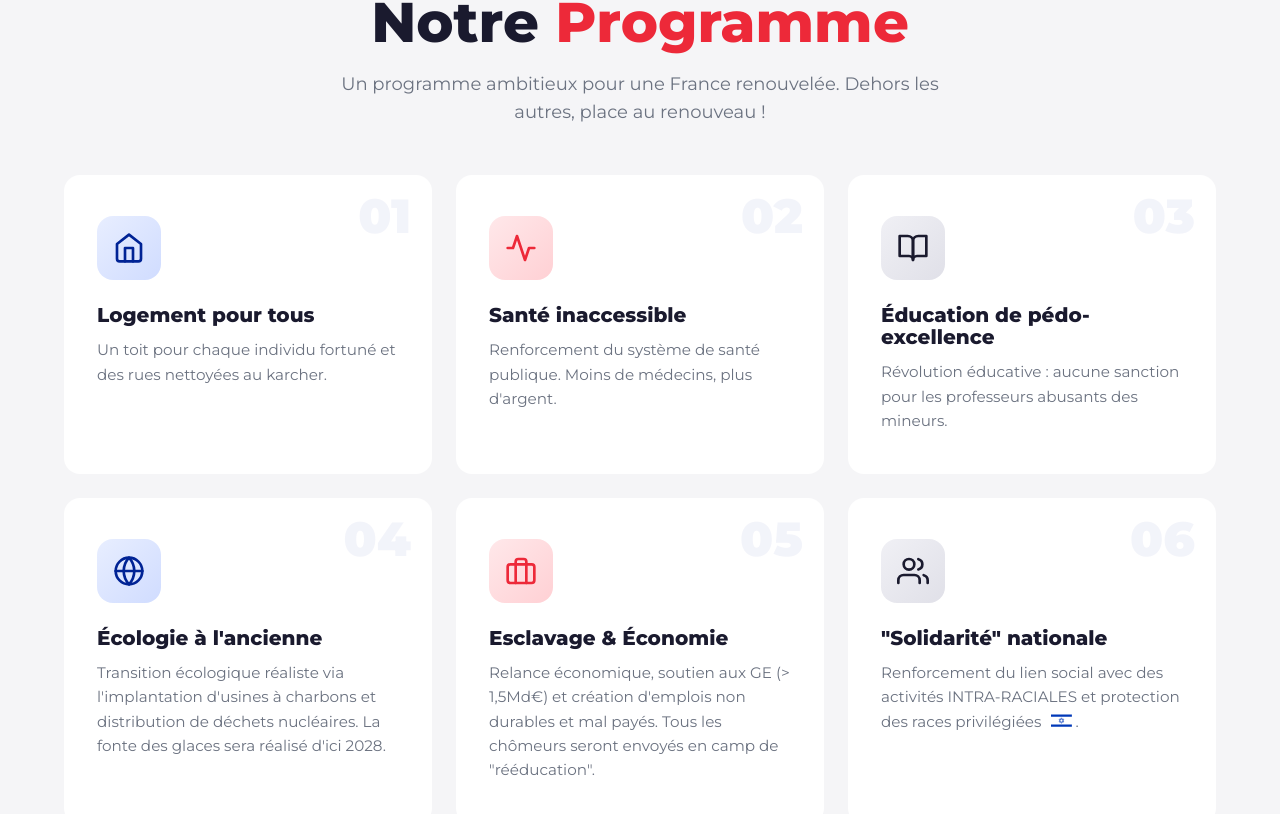
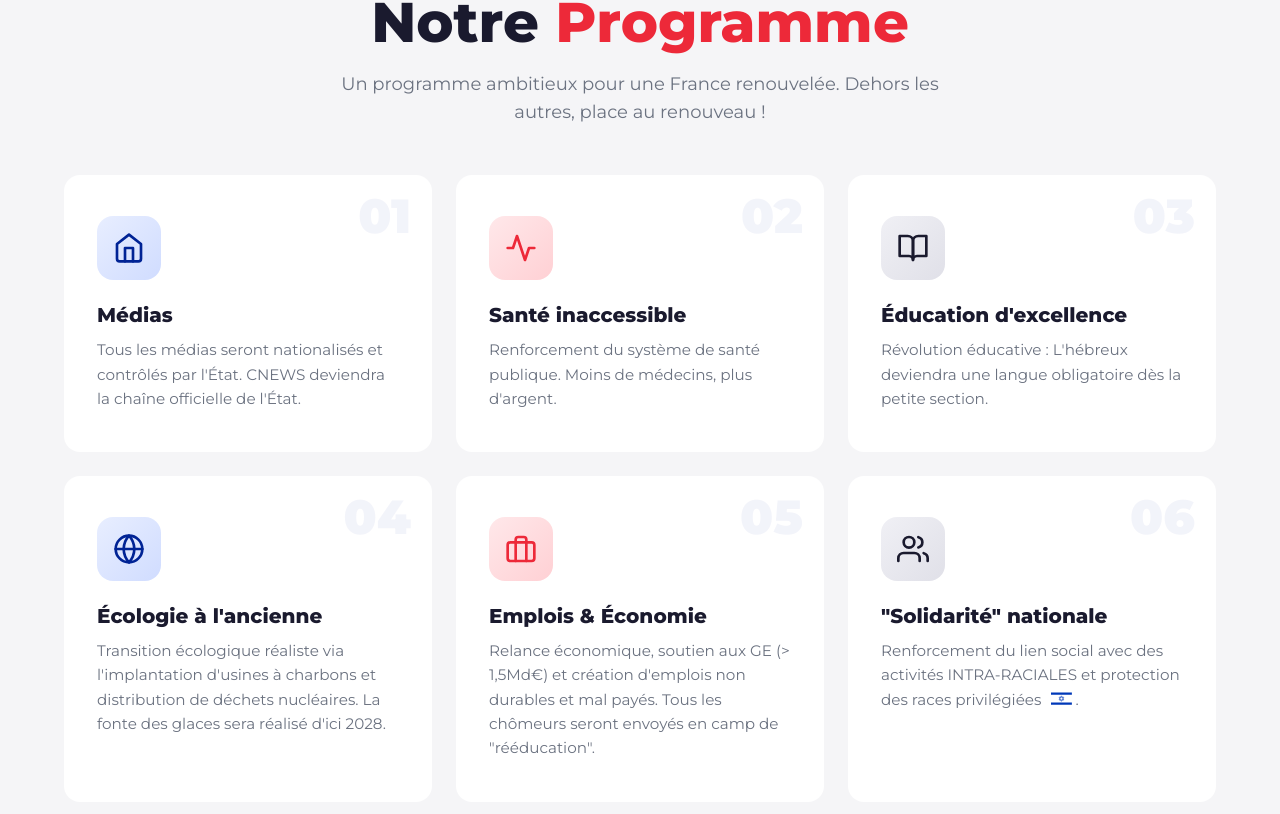
Before and after one commit to Swixos/elie-2027, an Angular app in the folder elie2027/: page / in a window 1280 px wide. Shown: the part 1612-2426 px from the top of the page. Built offline with nearby package versions, Linux system fonts and the light colour scheme.

Commit message:
fix: soft

```diff
--- a/elie2027/src/app/components/programme/programme.html
+++ b/elie2027/src/app/components/programme/programme.html
@@ -1,4 +1,4 @@
-<section id="programme" class="programme" [class]="{'showBackground': showBackground}" aria-label="Programme présidentiel Elie 2027">
+<section id="programme" class="programme" aria-label="Programme présidentiel Elie 2027">
   <div class="container" >
     <h2 class="section-title">Notre <span class="accent">Programme</span></h2>
     <p class="section-subtitle">Un programme ambitieux pour une France renouvelée. Dehors les autres, place au renouveau !</p>
@@ -8,8 +8,8 @@
         <div class="card-icon blue">
           <svg xmlns="http://www.w3.org/2000/svg" width="32" height="32" viewBox="0 0 24 24" fill="none" stroke="currentColor" stroke-width="2" stroke-linecap="round" stroke-linejoin="round"><path d="M3 9l9-7 9 7v11a2 2 0 0 1-2 2H5a2 2 0 0 1-2-2z"></path><polyline points="9 22 9 12 15 12 15 22"></polyline></svg>
         </div>
-        <h3>Logement pour tous</h3>
-        <p>Un toit pour chaque individu fortuné et des rues nettoyées au karcher.</p>
+        <h3>Médias</h3>
+        <p>Tous les médias seront nationalisés et contrôlés par l'État. CNEWS deviendra la chaîne officielle de l'État.</p>
         <div class="card-number">01</div>
       </div>
 
@@ -26,8 +26,8 @@
         <div class="card-icon white">
           <svg xmlns="http://www.w3.org/2000/svg" width="32" height="32" viewBox="0 0 24 24" fill="none" stroke="currentColor" stroke-width="2" stroke-linecap="round" stroke-linejoin="round"><path d="M2 3h6a4 4 0 0 1 4 4v14a3 3 0 0 0-3-3H2z"></path><path d="M22 3h-6a4 4 0 0 0-4 4v14a3 3 0 0 1 3-3h7z"></path></svg>
         </div>
-        <h3>Éducation de pédo-excellence</h3>
-        <p>Révolution éducative : aucune sanction pour les professeurs abusants des mineurs.</p>
+        <h3>Éducation d'excellence</h3>
+        <p>Révolution éducative : L'hébreux deviendra une langue obligatoire dès la petite section.</p>
         <div class="card-number">03</div>
       </div>
 
@@ -44,7 +44,7 @@
         <div class="card-icon red">
           <svg xmlns="http://www.w3.org/2000/svg" width="32" height="32" viewBox="0 0 24 24" fill="none" stroke="currentColor" stroke-width="2" stroke-linecap="round" stroke-linejoin="round"><rect x="2" y="7" width="20" height="14" rx="2" ry="2"></rect><path d="M16 21V5a2 2 0 0 0-2-2h-4a2 2 0 0 0-2 2v16"></path></svg>
         </div>
-        <h3>Esclavage & Économie</h3>
+        <h3>Emplois & Économie</h3>
         <p>Relance économique, soutien aux GE (> 1,5Md€) et création d'emplois non durables et mal payés. Tous les chômeurs seront envoyés en camp de "rééducation".</p>
         <div class="card-number">05</div>
       </div>
```
